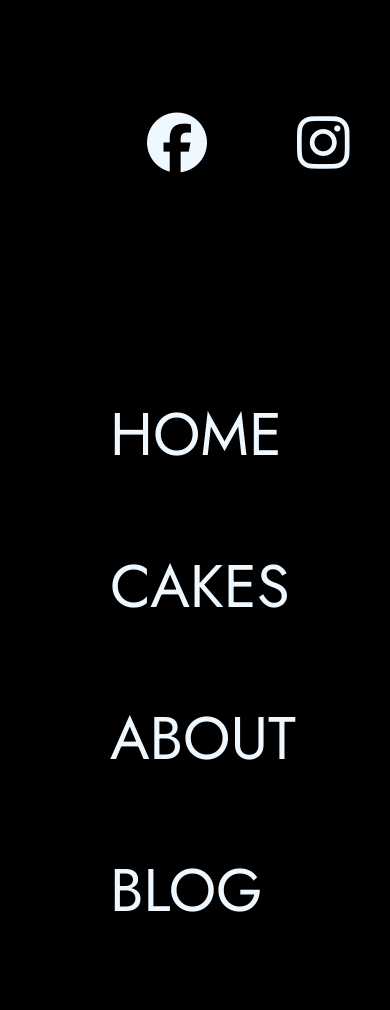
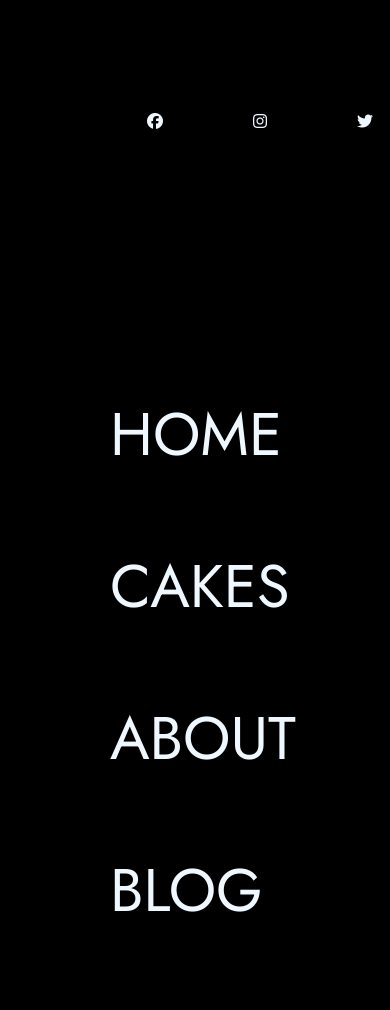
Before and after one commit to zainab1105/Cake-landing-page, a plain HTML site: page index.html in a window 390 px wide. Shown: the part 90-1100 px from the top of the page. Drawn offline with nearby package versions, Linux system fonts and the light colour scheme; a web font is replaced by a local one.

Commit message:
In Progress!

```diff
--- a/style.css
+++ b/style.css
@@ -779,7 +779,7 @@ body{
         text-align: center;
     }
     .fab,.ins,.twit {
-      font-size: 60px;
+      font-size: 16px;
       margin-top: 90px;
       padding: 20px;
       margin-left: 50px;
```
